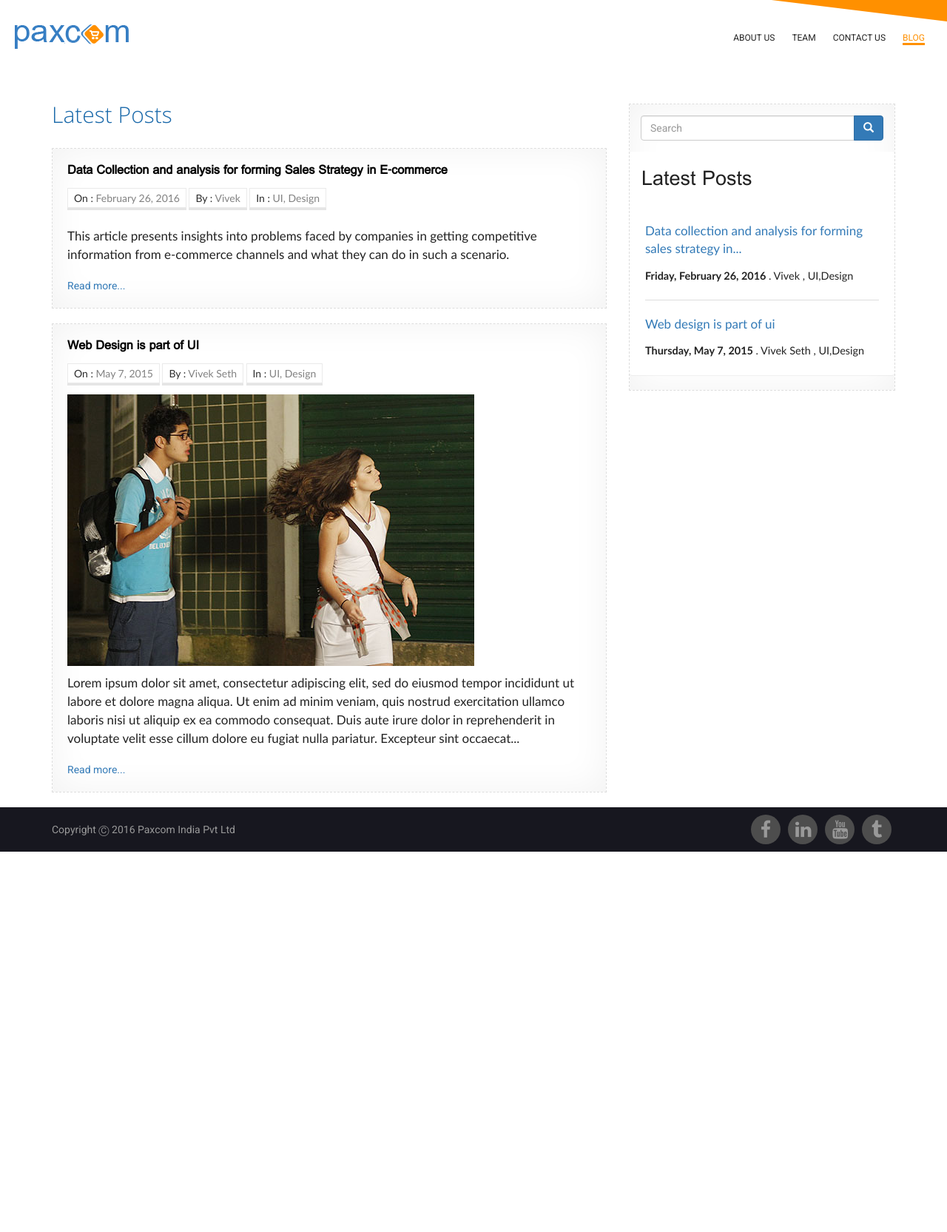
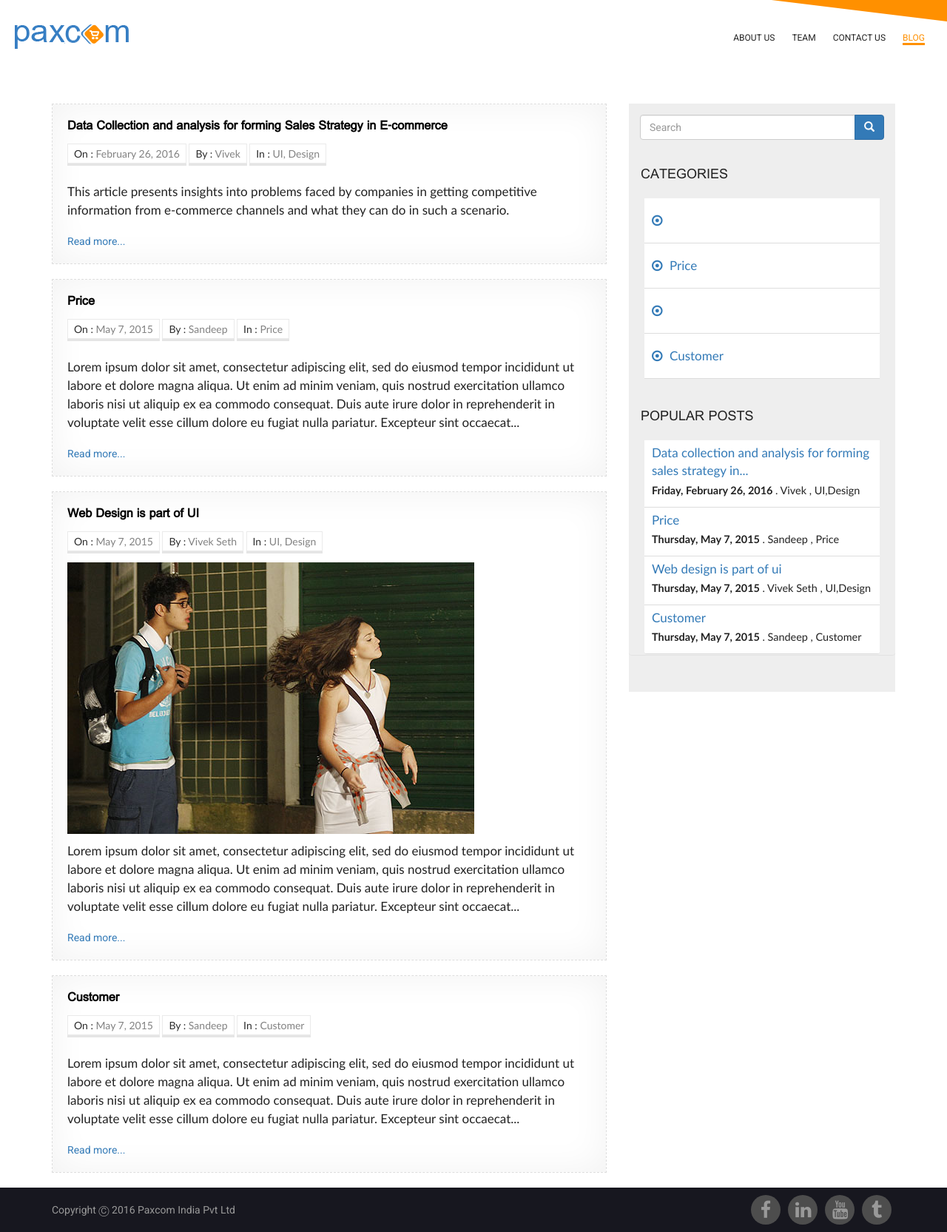
Before and after one commit to paxcom/paxcom.github.io, a Jekyll site: the page built from blog/index.html, in a window 1280 px wide. Shown: the whole page at 74% size. Built offline with Jekyll 4.4.1, drawn with Linux system fonts in a browser that asks for light colours; the list of posts is cut into pages by our own code; comment, search, counter and statistics services are not loaded; before the commit the page ends 1151 px from its top, so only the background shows below that.

Commit message:
update blog

```diff
--- a/_includes/aside.html
+++ b/_includes/aside.html
@@ -11,8 +11,25 @@
                             </div>
                         </div>
 <div class="panel ">
+
+    <div class="panel-heading">
+    <h4>CATEGORIES</h4>
+  </div>
+
+  <ul class="categories-list" >
+  	{% for post in site.posts limit: 5 %}
+    <li > <a href="{{ site.baseurl }}{{ post.url }}"> {{ post.categories }}  </a>
+
+    </li>
+    {% endfor %}
+
+
+
+
+  </ul>
+
   <div class="panel-heading">
-    <h4>Latest Posts</h4>
+    <h4>POPULAR POSTS</h4>
   </div>
   <ul class="list-group">
     {% for post in site.posts limit: 5 %}
@@ -21,6 +38,9 @@
     </li>
     {% endfor %}
   </ul>
+
+
+
 </div> </div>
 
 <!--{% if page.layout == "post" %}
--- a/_includes/header.html
+++ b/_includes/header.html
@@ -8,7 +8,7 @@
       <li> <a href="{{site.baseurl}}/about-us.html" {% if page.url == '/about-us.html' %} class='active' {% endif %}>About us </a></li>
       <li > <a   href="{{site.baseurl}}/our-team.html" {% if  page.url == '/our-team.html' %} class='active'{% endif %}>Team </a></li>
       <li > <a   href="{{site.baseurl}}/contact-us.html" {% if page.url == '/contact-us.html' %} class='active'{% endif %}>Contact Us </a></li>
-      <li > <a   href="{{site.baseurl}}/blog" {% if page.url == '/blog/' or page.url == "/blog/index.html" %} class='active'{% endif %}>Blog </a></li>
+      <li > <a   href="{{site.baseurl}}/blog" {% if page.url == '/blog/' or page.url == "/blog/index.html"  or page.layout == "post" %} class='active'{% endif %}>Blog </a></li>
 
     <!--  <li> <a href="#"> Career </a></li> -->
     </ul>
--- /dev/null
+++ b/_posts/2015-05-07-Customers.md
@@ -0,0 +1,12 @@
+---
+layout: post
+post-url: http://www.dev2ops.in/devops-an-ingredient-for-survival-of-legacy-it-organizations/
+categories: Customer
+title: Customer
+tags: Customer
+post-by: Sandeep
+---
+
+<p>
+Lorem ipsum dolor sit amet, consectetur adipiscing elit, sed do eiusmod tempor incididunt ut labore et dolore magna aliqua. Ut enim ad minim veniam, quis nostrud exercitation ullamco laboris nisi ut aliquip ex ea commodo consequat. Duis aute irure dolor in reprehenderit in voluptate velit esse cillum dolore eu fugiat nulla pariatur. Excepteur sint occaecat cupidatat non proident, sunt in culpa qui officia deserunt mollit anim id est laborum.
+</p>
--- /dev/null
+++ b/_posts/2015-05-07-price.md
@@ -0,0 +1,12 @@
+---
+layout: post
+post-url: http://www.dev2ops.in/devops-an-ingredient-for-survival-of-legacy-it-organizations/
+categories: Price
+title: Price
+tags: Price
+post-by: Sandeep
+---
+
+<p>
+Lorem ipsum dolor sit amet, consectetur adipiscing elit, sed do eiusmod tempor incididunt ut labore et dolore magna aliqua. Ut enim ad minim veniam, quis nostrud exercitation ullamco laboris nisi ut aliquip ex ea commodo consequat. Duis aute irure dolor in reprehenderit in voluptate velit esse cillum dolore eu fugiat nulla pariatur. Excepteur sint occaecat cupidatat non proident, sunt in culpa qui officia deserunt mollit anim id est laborum.
+</p>
--- a/blog/index.html
+++ b/blog/index.html
@@ -21,12 +21,6 @@ priority: 1.0
 {{ site.paginate_path | replace: ':num' }}
 
 -->
-<h2 id="home-title" class="archive-title">Latest Posts </h2>
-
-
-
-
-
 
 
 {% for post in paginator.posts limit:5 %}
--- a/css/style.css
+++ b/css/style.css
@@ -961,21 +961,22 @@ footer ul.social-icon li:hover {
 
 }
 .top-text {
-    background: #ffaa3b none repeat scroll 0 0;
+       background: #ffaa3b none repeat scroll 0 0;
     color: #fff;
     float: left;
     font-family: "RalewayExtraBold_0";
     font-size: 12px;
     font-weight: 900;
     margin-left: -19px;
-    margin-top: -99px;
-    padding: 9px 5px 7px 30px;
+    margin-top: -94px;
+    padding: 5px 5px 4px 30px;
     position: relative;
     -ms-transform: rotate(-6.7deg);
     -webkit-transform: rotate(-6.7deg);
-    transform: rotate(-4.7deg);
+    transform: rotate(-4.8deg);
     z-index: 10;
 }
+
 ul.footer-nav {
 	width: 100%
 }
@@ -1154,14 +1155,17 @@ ul.footer-nav li:nth-child(1) {
     z-index: 1;
 }
 .bg:after {
-	    border-bottom: 130px solid #ffaa3b;
-    border-left: 1548px solid transparent;
-    border-right: 20000382px solid transparent;
-    content: "";
-    left: -8px;
-    position: absolute;
-    top: 0;
-    z-index: 0;
+	border-bottom: 133px solid #ffaa3b;
+border-left: 2000px solid transparent;
+border-right: -182px solid transparent;
+content: "";
+left: -133px;
+position: absolute;
+top: -7px;
+z-index: 0;
+-ms-transform: rotate(7deg);
+-webkit-transform: rotate(7deg);
+transform: rotate(-1deg);
 }
 .mountain, .mountain-two, .mountain-three {
 	position: absolute;
@@ -1678,6 +1682,20 @@ position: absolute; bottom:auto;}
 
 
 @media(min-width:320px) and (max-width:667px) {
+
+.paxcom-into-text h1{ font-family: 'RalewayThin_0' !important;
+	font-size: 40px; font-weight:100 !important;
+	margin-bottom:40px;
+	color: #000;
+	text-shadow:0 0 0.5px #000;
+	-webkit-text-shadow:0 0 0.5px #000;
+
+
+}
+
+
+
+
 .overview-container .btn.top {
 	height: auto;
 }
@@ -1753,7 +1771,7 @@ ul.footer-nav{ max-width:150px; margin:auto;}
  padding:0px 8px !important; font-size:14px !important; position:relative}
  .meta-info li span{color:#2E2E2E}
 
- .blog-right-sidebar{ border: 1px dashed #ddd; margin-bottom:30px; box-shadow: inset 0 0 50px #F2F2F2;}
+ .blog-right-sidebar{  margin-bottom:30px; background-color:#eee; padding-bottom:30px; }
  .blog-right-sidebar ul.list-group{ padding:0px 20px ; }
 
  .list-style ul{ margin:0 0 0 17px ;}
@@ -1761,9 +1779,26 @@ ul.footer-nav{ max-width:150px; margin:auto;}
     padding: 5px 0;
     font-family: calibri;
     line-height: 25px;}
-	.list-group-item{ padding:20px 0px 0px 0px !important;}
-
-	.list-group li{  font-family: calibri;  font-size: 17px; font-weight:500; padding:0;}
+ .blog-right-sidebar .panel{ background-color:transparent; }
+	.panel-heading h4{ font-size:20px;}
+	.list-group li{      font-family: calibri;
+    font-size: 17px;
+    font-weight: 500;
+    background: white;
+    border-bottom: solid 1px #ddd !important;
+
+    padding: 5px 10px 0 10px;}
+
+	ul.categories-list{ margin:0 20px 20px 20px;  padding:0px; background-color:#FFFFFF;}
+	ul.categories-list li{  padding:15px ; margin:0px; list-style:none; line-height:30px; border-bottom: solid 1px #ddd; font-family:calibri; font-size:17px;}
+		ul.categories-list li:before{     content: "\f192";
+	    font-family: FontAwesome;
+    left:-5px;
+	color:#337ab7;
+    position: relative;
+    top:0; }
+
+	.list-group-item  p { padding:0px;}
 
 	.paginator{ margin:20px 0; padding:0px;}
 
```
